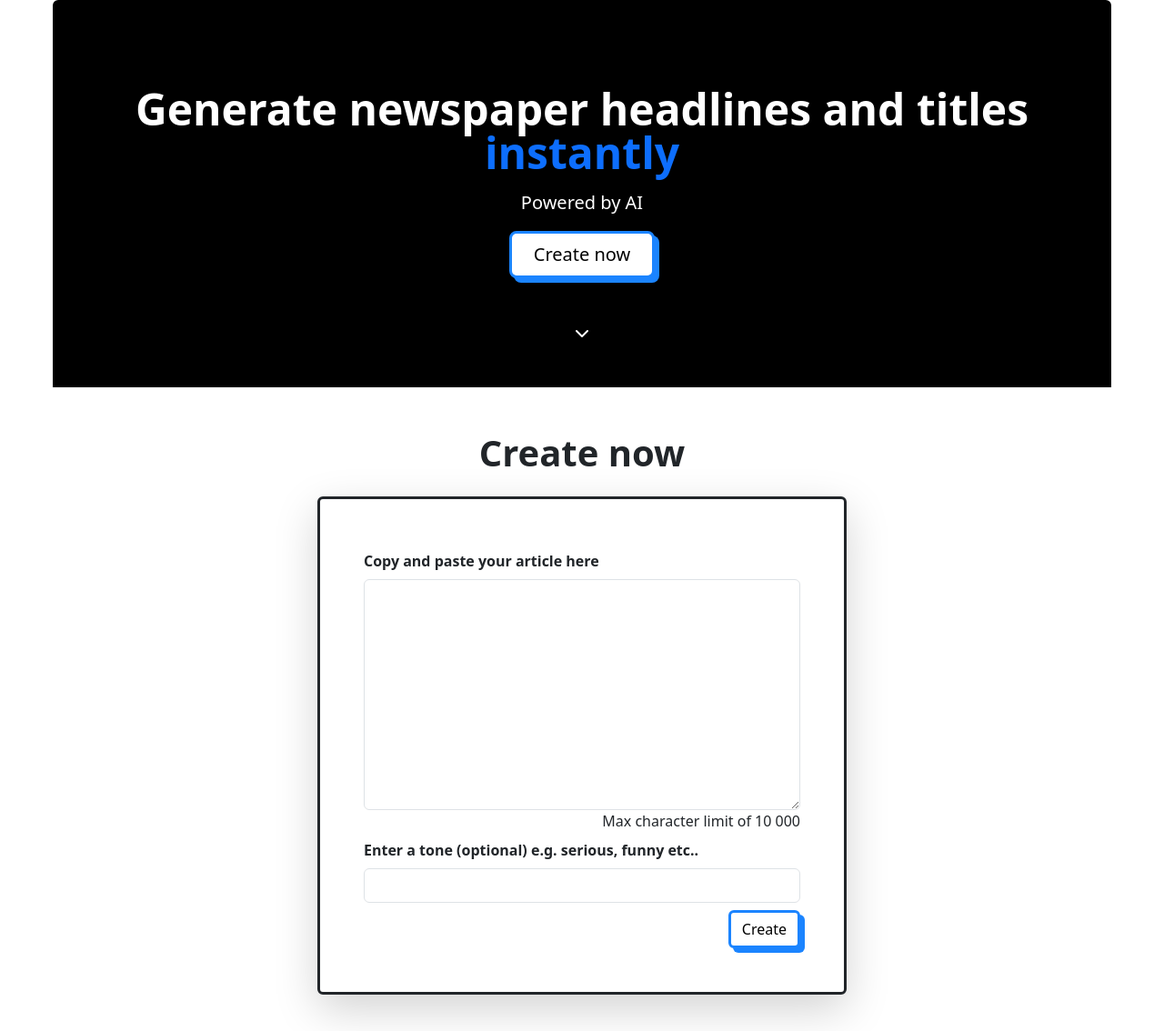
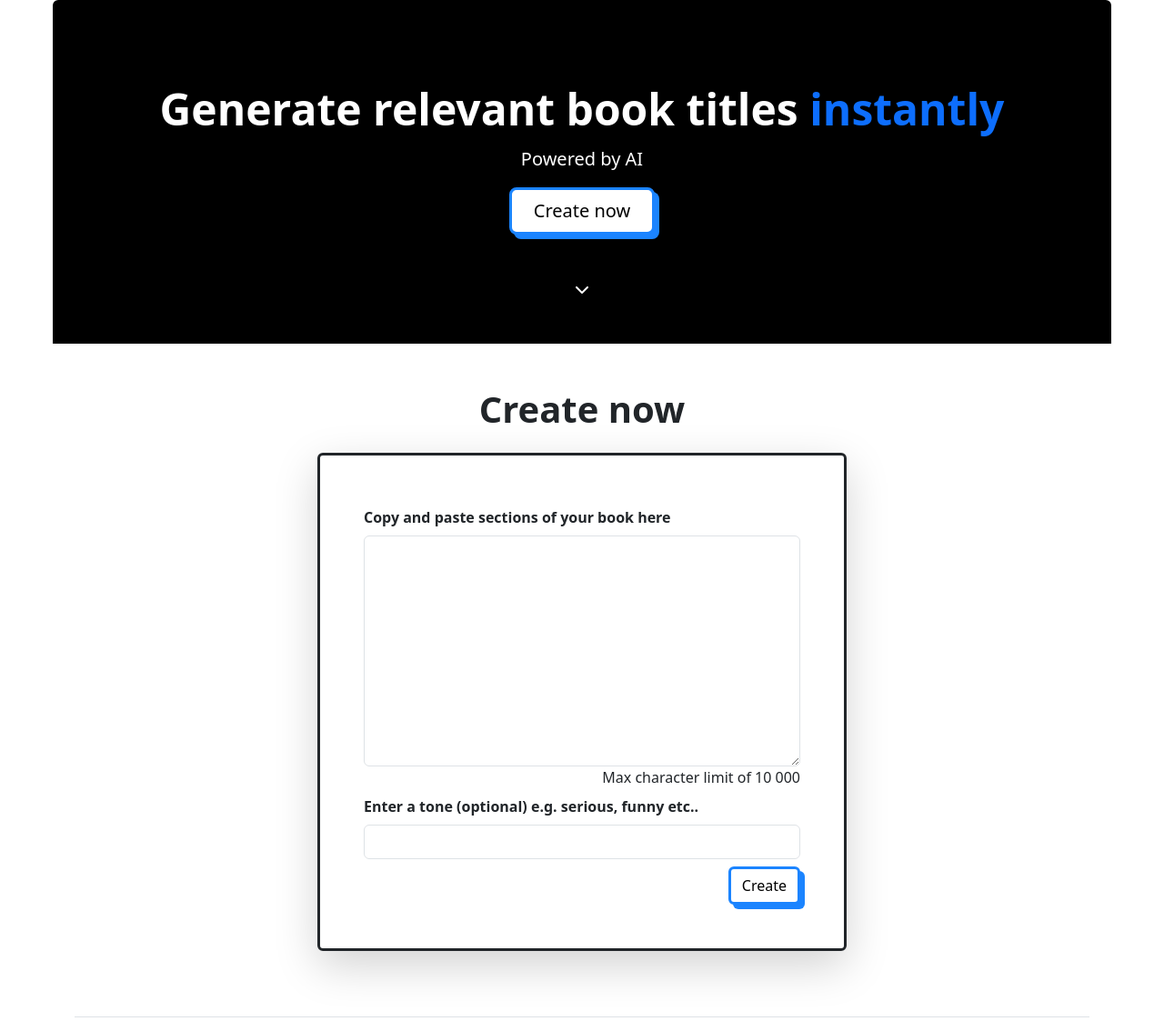
Before and after one commit to Coder-dot-com/newspaper_headline_creator, a Django app: page / in a window 1280 px wide. Shown: the part 33-1167 px from the top of the page at 91% size. Run offline with Django 4.2, Linux system fonts and the light colour scheme; data comes from the database, SQL or seed files in the repository; both versions use the stored data as it was after the commit; parts of the project's set-up code (start-up, migrations or seed data) failed here and were passed over; some libraries are stand-ins or nearby versions.

Commit message:
Updaate to book title generator

```diff
--- a/src/ai/tasks.py
+++ b/src/ai/tasks.py
@@ -45,11 +45,11 @@ def create_headlines_celery(session_id ,uuid):
                 messages=[
                     {
                     "role": "system",
-                    "content": "Write in plaintext. Write like a human. Do not use markdown formatting. Do not use * or #. Do not talk about other websites. Do not use numbers. Do not include an introduction. Write a bullet point list. You are a newspaper headline writer."
+                    "content": "Write in plaintext. Write like a human. Do not use markdown formatting. Do not use * or #. Do not talk about other websites. Do not use numbers. Do not include an introduction. Write a bullet point list. You are a book title writer."
                     },
                     {
                     "role": "user",
-                    "content": f"Generate a list of 10 {headline_request_object.tone} newspaper headlines for the following news article: '{headline_request_object.input_phrase}'"
+                    "content": f"Generate a list of 10 {headline_request_object.tone} book titles for a book that contains the  following text: '{headline_request_object.input_phrase}'"
                     },
                 ],
                 temperature=1.2,
--- a/src/ai/templates/includes/create_headline_form.html
+++ b/src/ai/templates/includes/create_headline_form.html
@@ -6,14 +6,14 @@ hx-swap="outerHTML"
 hx-trigger="bs-send"
 >
     <div class="my-2">
-      <label for="validationCustom01" class=" fw-bold form-label">Copy and paste your article here</label>
+      <label for="validationCustom01" class=" fw-bold form-label">Copy and paste sections of your book here</label>
       <textarea type="text" max-length="10000" rows="10" name="article" class="form-control" id="validationCustom01"  required></textarea>
       <div class="float-right text-small text-end">Max character limit of 10 000</div>
       <div class="valid-feedback">
         Looks good!
       </div>
       <div class="invalid-feedback">
-        Enter your article here. We feed this to the AI to come up with headline suggestions
+        Enter your book  here. We feed this to the AI to come up with headline suggestions
       </div>
     </div>
     <div class="my-2">
--- a/src/templates/home_site/index.html
+++ b/src/templates/home_site/index.html
@@ -10,7 +10,7 @@
 
         <div class="col-12">
 
-          <h1 class="display-5 fw-bold lh-1 mb-3 text-center">Generate newspaper headlines and titles <span class="text-primary text-underline">instantly</span></h1>
+          <h1 class="display-5 fw-bold lh-1 mb-3 text-center">Generate relevant book titles <span class="text-primary text-underline">instantly</span></h1>
           <p class="lead text-center">Powered by AI </p>
           <div class="d-grid gap-2 d-md-flex justify-content-center">
             <a href="#createNow" class="btn site-button btn-lg px-4 my-10">Create now</a>
```
Also changed, not shown: src/ai/templates/includes/headlines_response.html (+5 -5 lines), src/db.sqlite3.
